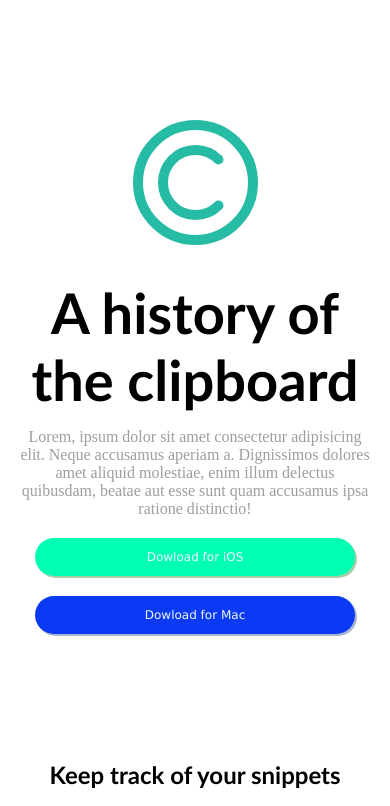
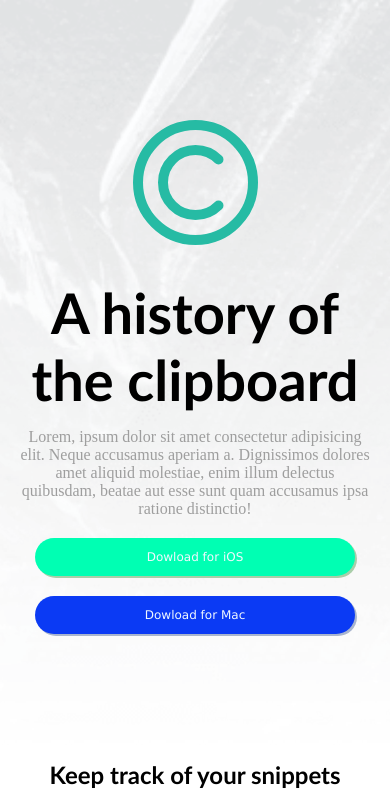
Before and after one commit to Parkjindream/web-frontend-2, a plain HTML site: page index.html in a window 390 px wide. Shown: the top 806 px of the page. Drawn offline with Linux system fonts and the light colour scheme; the site is published under a folder, as on GitHub Pages, so addresses that start at the root find nothing.

Commit message:
Update header background path and mobile responsive

```diff
--- a/style.css
+++ b/style.css
@@ -4,7 +4,7 @@
     box-sizing: border-box;
 }
 header{
-    background-image: url(/images/bg-header-desktop.png);
+    background-image: url(./images/bg-header-desktop.png);
     height: 90vh;
     background-position: center;
     background-size: cover;
```
